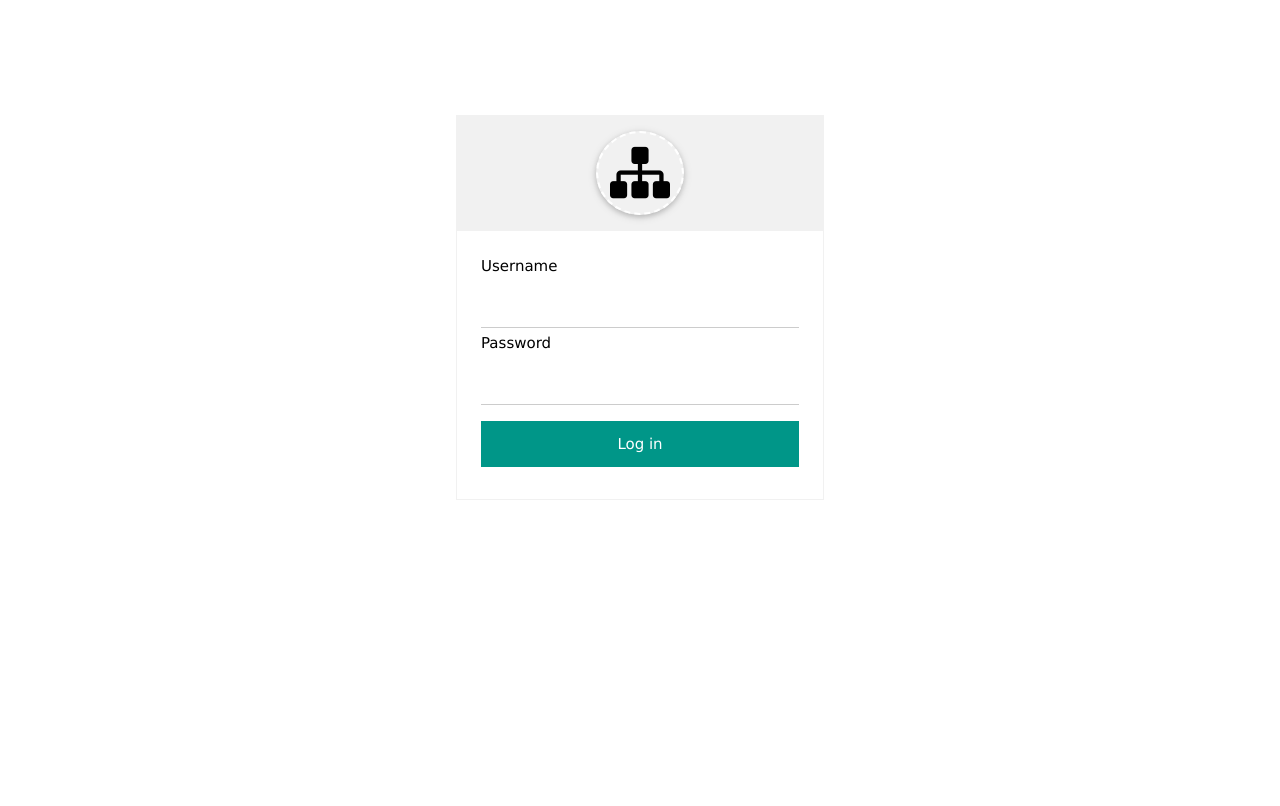
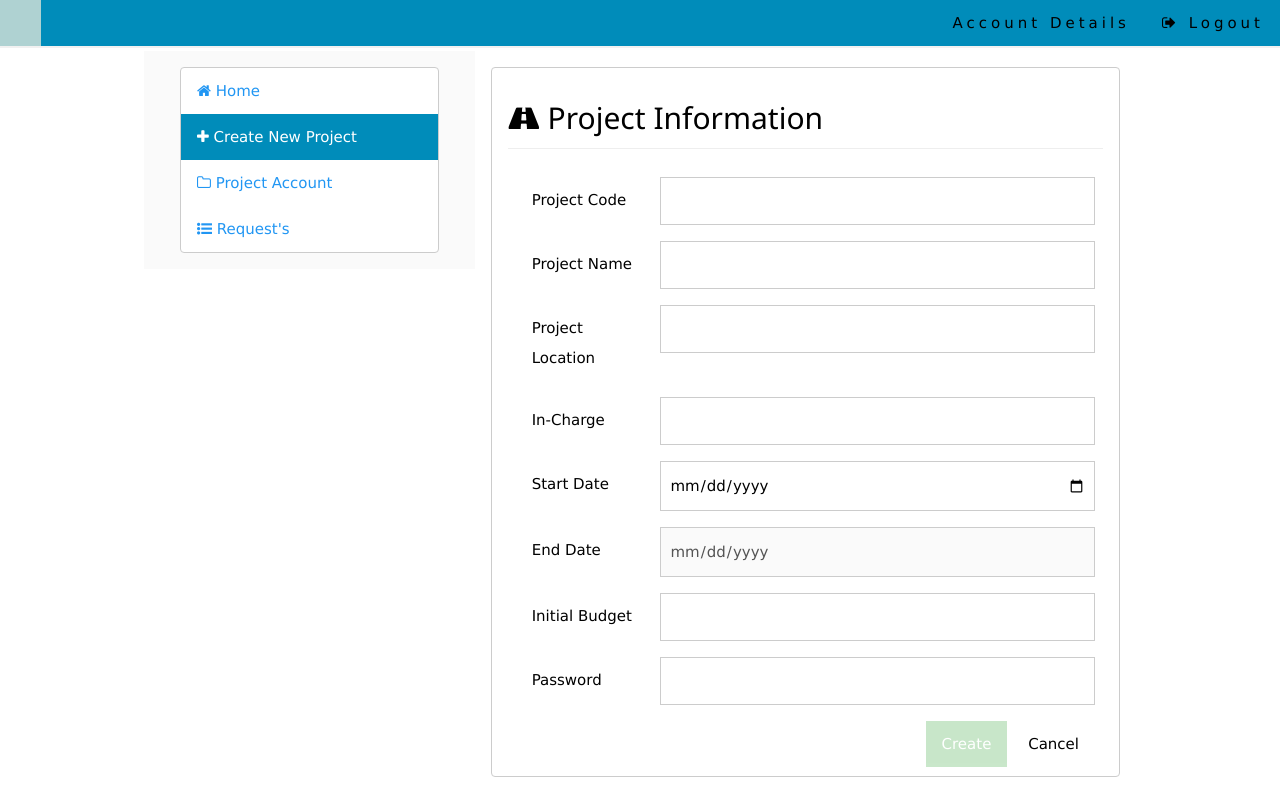
Before and after one commit to frankysamaniego/cfms, a PHP site: page /admin/index.php?newProj=true in a window 1280 px wide. Before the commit the page ends 500 px from the top, so only its background shows below. Run offline with PHP 8.4, Linux system fonts and the light colour scheme.

Commit message:
updates on admin side

```diff
--- /dev/null
+++ b/admin/index.php
@@ -0,0 +1,86 @@
+<!DOCTYPE html>
+<html>
+<head>
+	<title>Administration</title>
+	<meta name="viewport" content="width=device-width, initial-scale=1">
+	<link rel="icon" type="image/x-icon" href="#">
+	<link rel="stylesheet" type="text/css" href="../css/style.css">
+	<link rel="stylesheet" type="text/css" href="../google/fafa.css">
+	<script src="../js/jquery.min.js"></script>
+	<script src="../js/jquery.js"></script>
+	<style>
+		.w3-bar-item:hover{
+			background-color:#afd2d2 !important;
+			font-weight:bold;
+		}
+		@media only screen and (min-width: 600px) {
+		/* For small screens: */
+
+		}@media only screen and (min-width: 600px) {
+		/* For tablets: */
+
+		}
+		@media only screen and (min-width: 1025px) {
+			/* For screens: higer than 768 px */
+			#left_menu_container{
+				margin:4% 10% 1%;
+			}
+		}
+		@media only screen and (max-width: 768px) {
+			/* For screens: higer than 768 px */
+			#left_menu_container{
+				margin:5% 0% 0%;
+			}
+		}
+		.w3-pale-blue{
+			background-color:#008cba !important;
+		}
+		.active{
+			background-color:#008cba;
+			color:#fff;
+		}
+	</style>
+</head>
+<body>
+<div class="w3-top">
+  <div class="w3-bar w3-pale-blue" style="letter-spacing:4px;border-bottom:solid 2px #f1f1f1;">
+    <a href="#home" class="w3-bar-item w3-button">&nbsp;</a>
+    <!-- Right-sided navbar links. Hide them on small screens -->
+		<div class="w3-right w3-hide-small">
+			<a href="javascript:void(0);" class="w3-bar-item w3-button">Account Details</a>
+			<a href="javascript:void(0);" class="w3-bar-item w3-button"><i class="fa fa-sign-out fa-fx"></i> Logout</a>
+		</div>
+	</div>
+</div>
+<div class="w3-row" id="left_menu_container" style="">
+	<div class="w3-container">
+		<div class="w3-third" style="background-color:#fafafa;">
+			<div class="w3-container w3-padding-16">
+				<nav class="w3-bar-block w3-border w3-white w3-round" style="margin-left:20px;margin-right:20px;">
+					<div class="w3-text-blue">
+						<?php require('links.php');?>
+					</div>
+				</nav>
+			</div>
+		</div>
+		<div class="w3-rest">
+			<div class="w3-container w3-padding-16">
+				<div class="w3-border w3-container w3-round w3-text-black">
+					<?php
+						if(isset($_GET['newProj'])){
+							require('newProj.php');
+						}else if(isset($_GET['projectAccount'])){
+							require('projectAccount.php');
+						}else if(isset($_GET['requests'])){
+							require('requests.php');
+						}else{
+							require('home.php');
+						}
+					?>
+				</div>
+			</div>
+		</div>
+	</div>
+</div>
+</body>
+</html>
--- /dev/null
+++ b/admin/links.php
@@ -0,0 +1,4 @@
+<a href="../admin" class="w3-bar-item w3-button <?php if(!$_GET){echo "active";}?>"> <i class='fa fa-home fa-fx'></i> Home</a>
+<a href="?newProj=true" class="w3-bar-item w3-button <?php if(isset($_GET['newProj'])){echo "active";}?>"> <i class='fa fa-plus fa-fx'></i> Create New Project</a>
+<a href="?projectAccount=true" class="w3-bar-item w3-button  <?php if(isset($_GET['projectAccount'])){echo "active";}?>"> <i class='fa fa-folder-o fa-fx'></i> Project Account</a>
+<a href="?requests=true" class="w3-bar-item w3-button  <?php if(isset($_GET['requests'])){echo "active";}?>"> <i class='fa fa-list-ul fa-fx'></i> Request's</a>
--- /dev/null
+++ b/admin/newProj.php
@@ -0,0 +1,110 @@
+<script>
+	function checkStartDate(x){
+		var selectedDate = document.getElementById("startDate").value;
+		switch(x){
+			case 1:
+				var d = new Date();
+				var date = d.getFullYear()+'-'+(d.getMonth()+1)+'-'+d.getDate();
+				var currentTime = new Date(date).getTime();
+				var ddate = new Date(selectedDate).getTime();
+				if(ddate >= currentTime){
+					document.getElementById('endDate').disabled=false;
+				}else{
+					document.getElementById('createBtn').disabled=true;
+				}
+				break;
+			case 2:
+				var endDate = new Date(document.getElementById("endDate").value).getTime();
+				var ddate = new Date(selectedDate).getTime();
+				if(endDate > ddate){
+					document.getElementById('createBtn').disabled=false;
+				}else{
+					document.getElementById('endDate').disabled=true;
+				}
+				break;
+			default: break;
+		}
+
+	}
+
+
+	function newProjectSubmit(){
+		var projectCode = document.getElementById("projectCode").value;
+		var projectName = document.getElementById("projectName").value;
+		var projectLoc = document.getElementById("projectLoc").value;
+		var projectInCharge = document.getElementById("projectInCharge").value;
+		var startDate = document.getElementById("startDate").value;
+		var endDate = document.getElementById("endDate").value;
+		var projectPass = document.getElementById("projectPass").value;
+
+		var xhttp = new XMLHttpRequest();
+		xhttp.onreadystatechange = function() {
+			if (this.readyState == 4 && this.status == 200) {
+			  document.getElementById("status").innerHTML=this.responseText;
+			  console.log(this.responseText);
+			}
+		  };
+		  xhttp.open("GET", "process.php?projectCode="+projectCode+"&projectName="+projectName+"&projectLoc="+projectLoc+"&projectInCharge="+projectInCharge+"&startDate="+startDate+"&endDate="+endDate+"&projectPass="+projectPass, true);
+		  xhttp.send();
+	}
+</script>
+<div class="w3-row">
+	<h2 class="" style="margin-bottom:0px;margin-top:20px"><i class="fa fa-road fa-fx"></i> Project Information</h2><hr style="margin-top:0px;"/>
+	<form class="" onsubmit="return newProjectSubmit()" action="javascript:void(0);" method="post">
+		<div id="status"></div>
+		<div class="w3-row-padding w3-padding-8">
+			<div class="w3-quarter w3-padding"><span class="">Project Code</span></div>
+			<div class="w3-rest">
+				<input type="text" class="w3-input w3-border" id="projectCode" required />
+			</div>
+		</div>
+		<div class="w3-row-padding w3-padding-8">
+			<div class="w3-quarter w3-padding"><span class="">Project Name</span></div>
+			<div class="w3-rest">
+				<input type="text" class="w3-input w3-border" id="projectName" required />
+			</div>
+		</div>
+		<div class="w3-row-padding w3-padding-8">
+			<div class="w3-quarter w3-padding"><span class="">Project Location</span></div>
+			<div class="w3-rest">
+				<input type="text" class="w3-input w3-border" id="projectLoc" required />
+			</div>
+		</div>
+		<div class="w3-row-padding w3-padding-8">
+			<div class="w3-quarter w3-padding"><span class="">In-Charge</span></div>
+			<div class="w3-rest">
+				<input type="text" class="w3-input w3-border" id="projectInCharge" required />
+			</div>
+		</div>
+		<div class="w3-row-padding w3-padding-8">
+			<div class="w3-quarter w3-padding"><span class="">Start Date</span></div>
+			<div class="w3-rest">
+				<input type="date" class="w3-input w3-border" id="startDate" onblur="return checkStartDate(1)" required />
+			</div>
+		</div>
+		<div class="w3-row-padding w3-padding-8">
+			<div class="w3-quarter w3-padding"><span class="">End Date</span></div>
+			<div class="w3-rest">
+				<input type="date" class="w3-input w3-border" id="endDate" onblur="checkStartDate(2)" required disabled />
+			</div>
+		</div>
+		<div class="w3-row-padding w3-padding-8">
+			<div class="w3-quarter w3-padding"><span class="">Initial Budget</span></div>
+			<div class="w3-rest">
+				<input type="number" class="w3-input w3-border" id="initBudget" required />
+			</div>
+		</div>
+		<div class="w3-row-padding w3-padding-8">
+			<div class="w3-quarter w3-padding"><span class="">Password</span></div>
+			<div class="w3-rest">
+				<input type="password" class="w3-input w3-border" id="projectPass" required />
+			</div>
+		</div>
+		<div class="w3-row-padding w3-padding-8">
+			<div class="w3-rest w3-right">
+				<button class="w3-button w3-green" id="createBtn" disabled>Create</button>
+				<button class="w3-button w3-white">Cancel</button>
+			</div>
+		</div>
+	</form>
+</div>
--- a/css/style.css
+++ b/css/style.css
@@ -137,7 +137,7 @@
 .w3-margin{margin:16px!important}.w3-margin-top{margin-top:16px!important}.w3-margin-bottom{margin-bottom:16px!important}
 .w3-margin-left{margin-left:16px!important}.w3-margin-right{margin-right:16px!important}
 .w3-padding-small{padding:4px 8px!important}.w3-padding{padding:8px 16px!important}.w3-padding-large{padding:12px 24px!important}
-.w3-padding-16{padding-top:16px!important;padding-bottom:16px!important}.w3-padding-24{padding-top:24px!important;padding-bottom:24px!important}
+.w3-padding-8{padding-top:8px!important;padding-bottom:8px!important}.w3-padding-16{padding-top:16px!important;padding-bottom:16px!important}.w3-padding-24{padding-top:24px!important;padding-bottom:24px!important}
 .w3-padding-32{padding-top:32px!important;padding-bottom:32px!important}.w3-padding-48{padding-top:48px!important;padding-bottom:48px!important}
 .w3-padding-64{padding-top:64px!important;padding-bottom:64px!important}
 .w3-left{float:left!important}.w3-right{float:right!important}
--- a/index.php
+++ b/index.php
@@ -53,14 +53,14 @@
 				<form class="w3-container">
 					<div>
 						<label>Username</label>
-						<input class="w3-input" type="text" name="usName" id="usName"  required>
+						<input class="w3-input" type="text" name="usName" id="usName" placeholder="Username"  required>
 					</div>
 					<div>
 						<label>Password</label>
-						<input class="w3-input" type="password"  name="pWord" id="pWord" required>
+						<input class="w3-input" type="password"  name="pWord" id="pWord"  placeholder="Password" required>
 					</div>
 					<p>
-						<button class="w3-button w3-section w3-block w3-teal w3-ripple"> Log in </button>
+						<button class="w3-button w3-section w3-block w3-teal w3-ripple"> Login </button>
 					</p>
 				</form>
 			</div>
```
Also changed, not shown: admin/home.php (added, +10 -0 lines), admin/process.php (added, +13 -0 lines).
